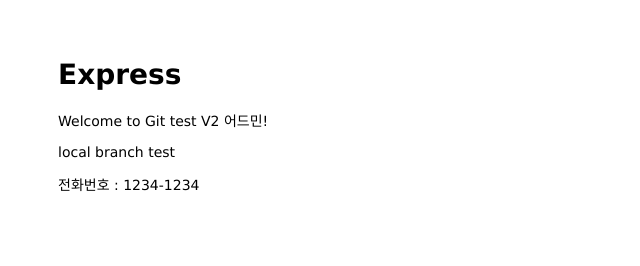
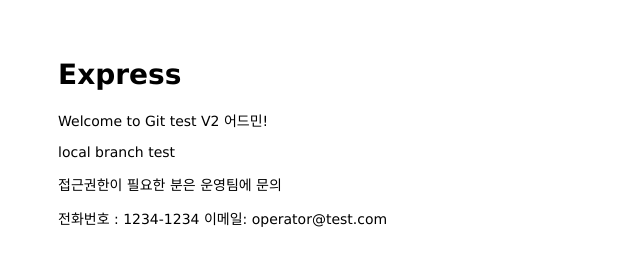
Before and after one commit to lutae2000/mastering-git-github, a website: page public/index.html in a window 1280 px wide. Shown: the whole page, without its empty margins (0-640 px from the left). Drawn offline with Linux system fonts and the light colour scheme.

Commit message:
change content in main page

```diff
--- a/public/index.html
+++ b/public/index.html
@@ -10,11 +10,12 @@
 
     <p>Welcome to Git test V2 어드민!</p>
     <p>local branch test</p>
-
+    <p>접근권한이 필요한 분은 운영팀에 문의</p>
 </body>
 
 <footer>
     전화번호 : 1234-1234
+    이메일: operator@test.com
 </footer>
 
 </html>
```
